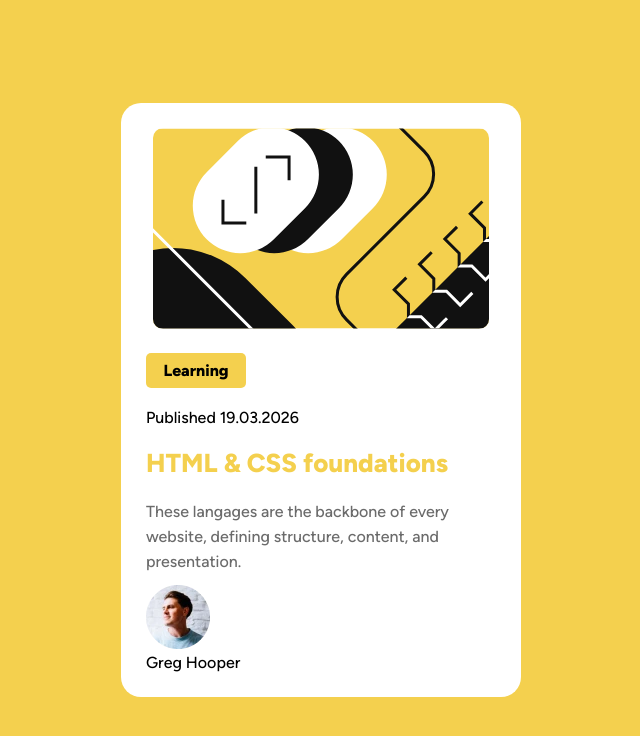
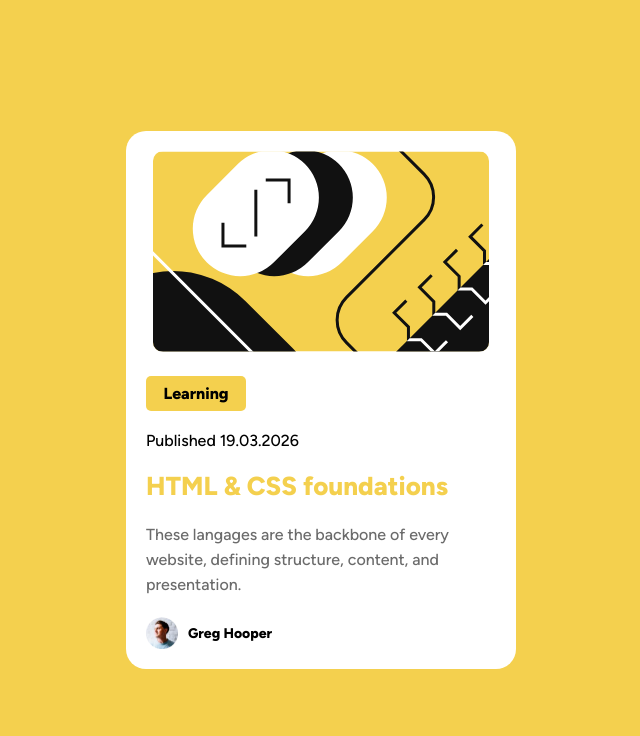
Before and after one commit to ltaverni/frontend-mentor_blog-preview, a React (Vite) app: page / in a window 1280 px wide. Shown: the top 736 px of the page, without its empty margins (319-959 px from the left). Built offline with nearby package versions, Linux system fonts and the light colour scheme.

Commit message:
style footer + reduce card padding

```diff
--- a/src/App.css
+++ b/src/App.css
@@ -36,7 +36,7 @@ html,
     align-items: flex-start;
     background-color: hsl(0, 0%, 100%);
     width: 350px;
-    padding: 25px;
+    padding: 20px;
     border-radius: 20px;
 }
 
@@ -81,3 +81,27 @@ html,
     color: hsl(0, 0%, 42%);
     line-height: 25px;
 }
+
+.footer {
+    margin-top: 10px;
+    display: flex;
+    align-items: center;
+}
+
+.picture {
+    width: 32px;
+    height: 32.5px;
+}
+
+.picture img {
+    width: 100%;
+    height: auto;
+}
+
+
+.name {
+    margin-left: 10px;
+    font-family: 'Figtree-ExtraBold';
+    font-size: 14px;
+    font-weight: 500px;
+}
```
